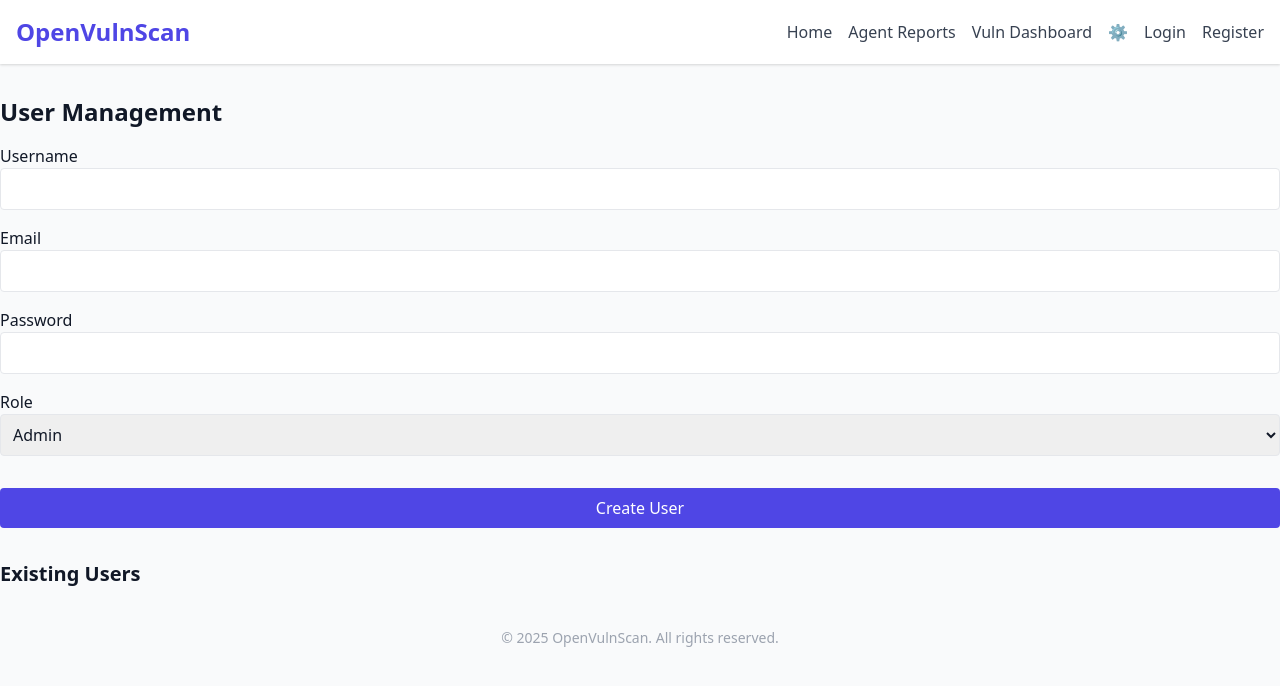
After one commit to sudo-secxyz/OpenVulnScan, a FastAPI app: template templates/user_management.html in a window 1280 px wide. The commit adds this page. Shown: the top 686 px of the page. Run offline with FastAPI, Linux system fonts and the light colour scheme; the template is opened without the code that fills it, so the values that code supplies are empty.

Commit message:
added roles, and user managemnt

```diff
--- a/app.py
+++ b/app.py
@@ -18,7 +18,7 @@ from passlib.hash import bcrypt
 from utils.settings import router as settings_router
 # Auth Routers
 from auth.google import router as google_auth
-from auth.local import router as local_auth
+from auth.local import router as local_auth, require_admin, get_current_user, get_current_user_template
 from auth.dependencies import require_authentication
 
 
@@ -49,6 +49,8 @@ from starlette.authentication import (
     AuthenticationBackend, AuthCredentials, SimpleUser, UnauthenticatedUser
 )
 
+
+
 # Example dummy backend – replace with your real auth logic
 class BasicAuthBackend(AuthenticationBackend):
     async def authenticate(self, conn):
@@ -75,10 +77,10 @@ def create_default_admin():
     db: Session = SessionLocal()
     admin_email = "admin@openvulnscan.local"
     default_password = "admin123"  # Change this in production
-
+    role='admin'
     if not db.query(User).filter_by(email=admin_email).first():
         hashed_pw = bcrypt.hash(default_password)
-        admin = User(email=admin_email, hashed_password=hashed_pw, is_admin=True)
+        admin = User(email=admin_email, hashed_password=hashed_pw, is_admin=True, role=role)
         db.add(admin)
         db.commit()
         print(f"Default admin user created: {admin_email}")
@@ -94,7 +96,7 @@ protected_router = APIRouter()
 def read_root(request: Request, user: User= Depends(require_authentication)):
     logger.info("Accessing main page")
     scans = get_all_scans()
-    return templates.TemplateResponse("index.html", {"request": request, "scans": scans})
+    return templates.TemplateResponse("index.html", {"request": request, "scans": scans, "current_user": get_current_user})
 
 
 @protected_router.post("/scan", response_model=ScanResult, tags=['scan'])
@@ -113,7 +115,8 @@ def get_scan(scan_id: str, request: Request, db: Session = Depends(get_db), user
     return templates.TemplateResponse("scan_result.html", {
         "request": request,
         "scan_id": scan_id,
-        **scan_data
+        **scan_data,
+        "current_user": get_current_user
     })
 
 @protected_router.get("/scan/{scan_id}/pdf", response_class=FileResponse, tags=['scan','report'])
--- a/templates/base.html
+++ b/templates/base.html
@@ -17,7 +17,10 @@
       <a href="/agent/reports" class="text-gray-700 hover:text-indigo-600 font-medium">Agent Reports</a>
       <a href="/dashboard" class="text-gray-700 hover:text-indigo-600 font-medium">Vuln Dashboard</a>
       <a href="/settings" class="text-gray-700 hover:text-indigo-600 font-medium" title="Settings">&#9881;</a>
-        {% if request.user.is_authenticated %}
+      {% if current_user.role == "admin" %}
+          <a href="/admin/users" class="text-gray-700 hover:text-indigo-600 font-medium">User Management</a>
+      {% endif %}
+      {% if current_user %}
         <a href="/logout" class="text-gray-700 hover:text-red-600 font-medium">Logout</a>
       {% else %}
         <a href="/login" class="text-gray-700 hover:text-indigo-600 font-medium">Login</a>
@@ -27,9 +30,12 @@
   </div>
 </header>
 
+
   <!-- Main Content -->
-  <main class="max-w-7xl mx-auto px-4">
-    {% block content %}{% endblock %}
+  <main>
+    {% block content %}
+    <!-- Default content will be replaced here -->
+    {% endblock %}
   </main>
 
   <!-- Footer -->
--- /dev/null
+++ b/templates/user_management.html
@@ -0,0 +1,48 @@
+{% extends "base.html" %}
+
+{% block content %}
+  <div class="container mx-auto">
+    <h2 class="text-2xl font-bold mb-4">User Management</h2>
+
+    <!-- User Management Form -->
+    <form method="POST" action="/admin/create_user" class="mb-8">
+      <div class="grid grid-cols-1 gap-4">
+        <div>
+          <label for="username" class="block font-medium">Username</label>
+          <input type="text" name="username" id="username" class="w-full p-2 border rounded" required />
+        </div>
+        <div>
+          <label for="email" class="block font-medium">Email</label>
+          <input type="email" name="email" id="email" class="w-full p-2 border rounded" required />
+        </div>
+        <div>
+          <label for="password" class="block font-medium">Password</label>
+          <input type="password" name="password" id="password" class="w-full p-2 border rounded" required />
+        </div>
+        <div>
+          <label for="role" class="block font-medium">Role</label>
+          <select name="role" id="role" class="w-full p-2 border rounded" required>
+            <option value="admin">Admin</option>
+            <option value="user">User</option>
+            <option value="readonly">Readonly</option>
+          </select>
+        </div>
+        <button type="submit" class="mt-4 bg-indigo-600 text-white p-2 rounded">Create User</button>
+      </div>
+    </form>
+
+    <!-- List of Users -->
+    <h3 class="text-xl font-bold mb-2">Existing Users</h3>
+    <ul>
+      {% for user in users %}
+        <li class="py-2">
+          {{ user.username }} ({{ user.email }}) - {{ user.role }}
+          {% if current_user.id != user.id %}
+            <a href="/admin/edit_user/{{ user.id }}" class="text-indigo-600 hover:text-indigo-800">Edit</a> |
+            <a href="/admin/delete_user/{{ user.id }}" class="text-red-600 hover:text-red-800">Delete</a>
+          {% endif %}
+        </li>
+      {% endfor %}
+    </ul>
+  </div>
+{% endblock %}
--- a/utils/agent_router.py
+++ b/utils/agent_router.py
@@ -3,7 +3,7 @@ from fastapi.responses import JSONResponse
 from sqlalchemy.orm import Session
 from sqlalchemy import select, func
 from datetime import datetime
-from auth.dependencies import require_authentication
+from auth.dependencies import require_authentication, get_current_user
 from database.db_manager import get_db
 from models.agent_report import AgentReport, Package, CVE
 from models.users import User
@@ -81,7 +81,8 @@ def get_agent_report(request: Request, report_id: str, db: Session = Depends(get
         "hostname": report.hostname,
         "os": report.os_info,
         "reported_at": report.reported_at,
-        "packages": package_data
+        "packages": package_data,
+        "current_user": get_current_user
     })
 
 @router.get("/agent/reports", tags=["agent"])
```
Also changed, not shown: auth/dependencies.py (+7 -0 lines), auth/local.py (+82 -1 lines), models/users.py (+7 -0 lines), templates/update_user.html (added, +24 -0 lines), utils/settings.py (+6 -5 lines). Lines whose indentation alone changed are shown as unchanged.
